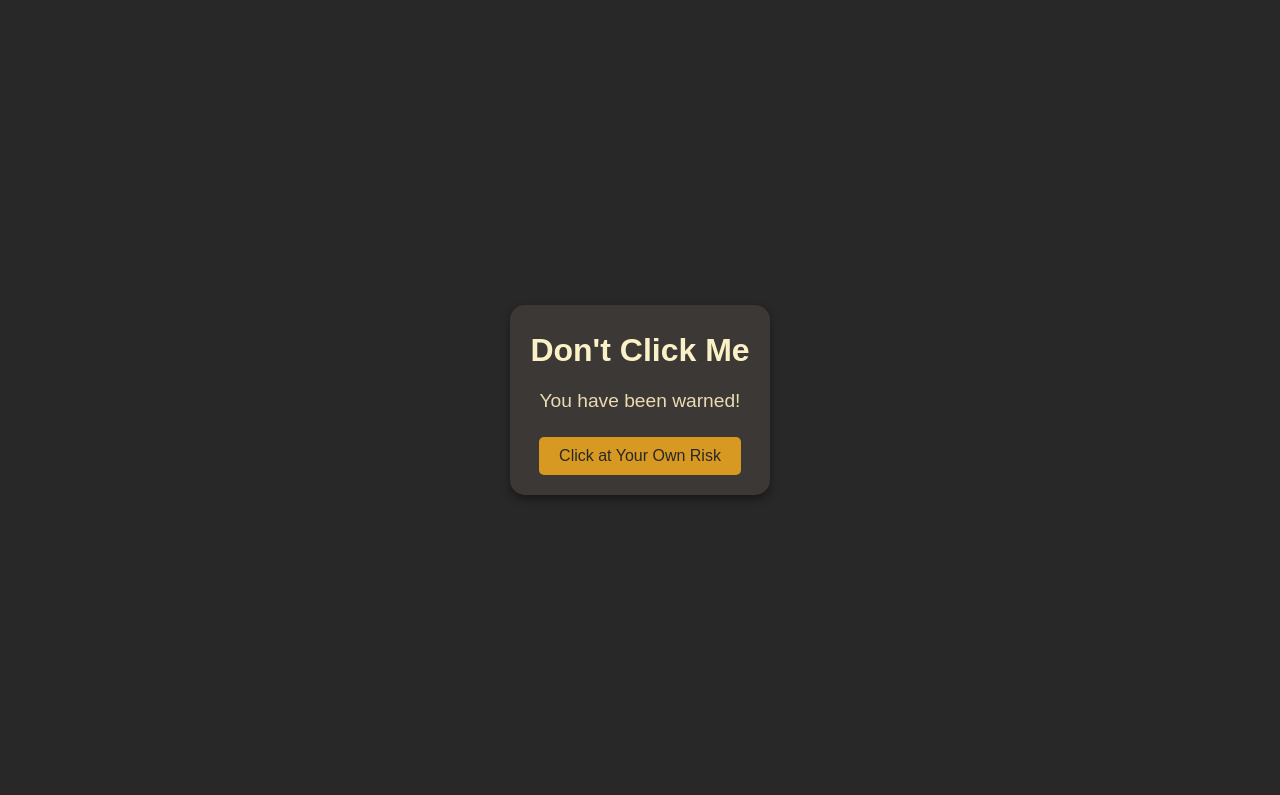
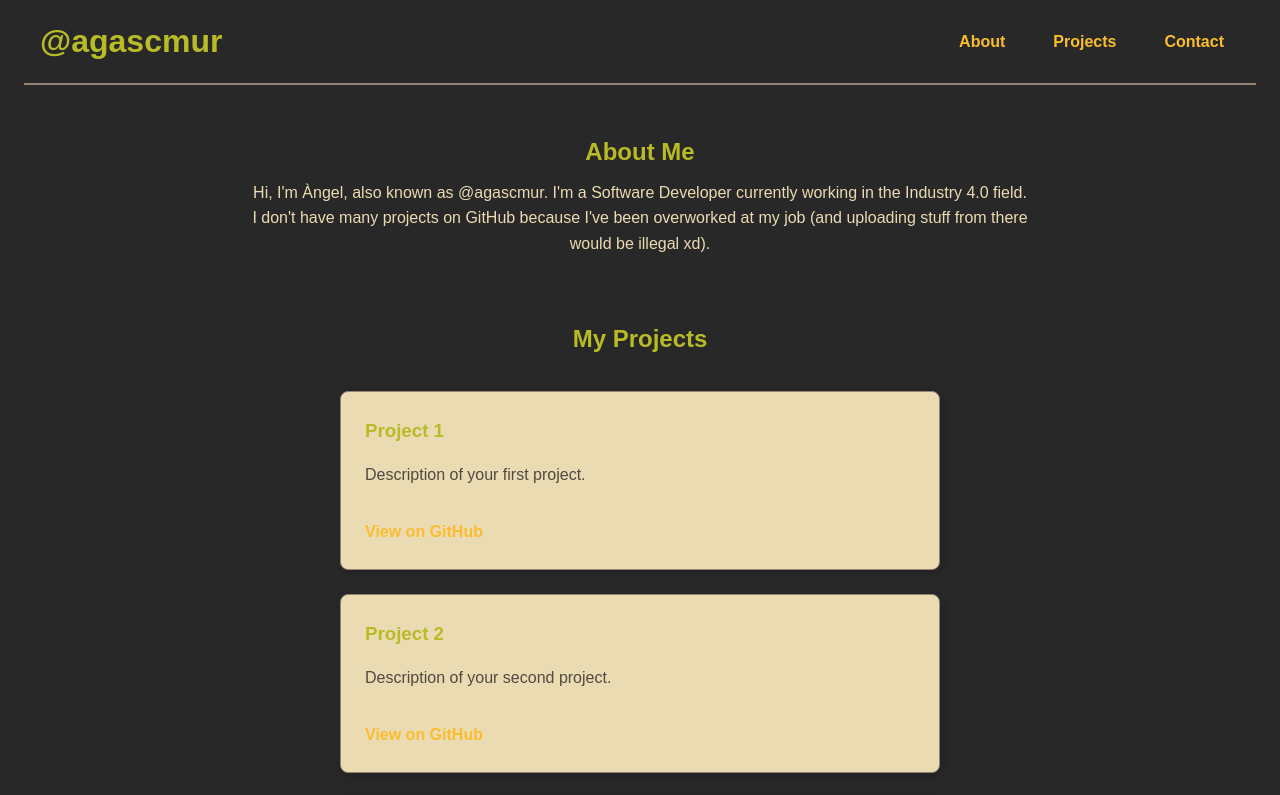
Before and after one commit to agascmur/my-portfolio, a React (Vite) app: page / in a window 1280 px wide. Shown: the top 795 px of the page. Built offline with nearby package versions, Linux system fonts and the light colour scheme.

Commit message:
im so done with guthub pages, this one works. Deployment 1.0

```diff
--- a/src/components/RickRoll.jsx
+++ b/src/components/RickRoll.jsx
@@ -1,5 +1,4 @@
 import React, { useState } from 'react';
-import '../styles/RickRoll.css'; // For styling (optional)
 
 const RickRoll = () => {
   const [showVideo, setShowVideo] = useState(false);
--- a/src/main.jsx
+++ b/src/main.jsx
@@ -9,8 +9,8 @@ ReactDOM.createRoot(document.getElementById('root')).render(
   <React.StrictMode>
     <Router>
       <Routes>
-        <Route path="/" element={<RickRoll />} />
-        <Route path="/rr" element={<App />} />
+        <Route path="/" element={<App />} />
+        <Route path="/rr" element={<RickRoll />} />
       </Routes>
     </Router>
   </React.StrictMode>
--- a/src/styles/RickRoll.css
+++ b/src/styles/RickRoll.css
@@ -1,42 +1,49 @@
-/* Base styles for the container */
+/* Eliminar márgenes y padding por defecto del body */
+body, html {
+  margin: 0;
+  padding: 0;
+  height: 100%;  /* Asegurar que el body y html ocupen toda la altura de la ventana */
+}
+
+/* Base styles para el contenedor */
 .rickroll-container {
   display: flex;
   align-items: center;
   justify-content: center;
-    height: 100vh;
-    width: 100vw;
-    background-color: #282828;  /* Dark background color (Gruvbox dark mode) */
+  height: 100vh;  /* Usar la altura total de la ventana */
+  width: 100vw;   /* Usar el ancho total de la ventana */
+  background-color: #282828;  /* Color de fondo oscuro (Gruvbox dark mode) */
   text-align: center;
   cursor: pointer;
 }
 
-  /* Styling for the content box */
+/* Estilos para el contenedor de contenido */
 .rickroll-content {
-    background-color: #3c3836;  /* Dark brownish background */
+  background-color: #3c3836;  /* Fondo marrón oscuro */
   padding: 20px;
   border-radius: 15px;
-    box-shadow: 0 4px 10px rgba(0, 0, 0, 0.4);  /* Slight shadow for depth */
+  box-shadow: 0 4px 10px rgba(0, 0, 0, 0.4);  /* Sombra ligera para profundidad */
 }
 
-  /* Title styling */
+/* Estilos para el título */
 .rickroll-title {
   font-size: 2em;
   margin-bottom: 10px;
-    color: #fbf1c7;  /* Light yellow for the title */
+  color: #fbf1c7;  /* Amarillo claro para el título */
 }
 
-  /* Description text styling */
+/* Estilos para la descripción */
 .rickroll-description {
   font-size: 1.2em;
   margin-bottom: 20px;
-    color: #ebdbb2;  /* Off-white color for the description */
+  color: #ebdbb2;  /* Color blanco roto para la descripción */
 }
 
-  /* Button styling */
+/* Estilos para el botón */
 .rickroll-button {
   font-size: 1em;
-    color: #282828;  /* Dark color for button text */
-    background-color: #d79921;  /* Gruvbox yellow */
+  color: #282828;  /* Color oscuro para el texto del botón */
+  background-color: #d79921;  /* Amarillo Gruvbox */
   border: none;
   border-radius: 5px;
   padding: 10px 20px;
@@ -44,12 +51,12 @@
   transition: background-color 0.3s;
 }
 
-  /* Button hover effect */
+/* Efecto de hover para el botón */
 .rickroll-button:hover {
-    background-color: #b57614;  /* Darker yellow-orange */
+  background-color: #b57614;  /* Amarillo-naranja más oscuro */
 }
 
-  /* Styling for the iframe container */
+/* Estilos para el contenedor del iframe */
 .video-container {
   margin-top: 20px;
   display: flex;
--- a/vite.config.js
+++ b/vite.config.js
@@ -1,8 +1,16 @@
-import { defineConfig } from 'vite'
-import react from '@vitejs/plugin-react-swc'
+import { defineConfig } from 'vite';
+import react from '@vitejs/plugin-react-swc';
 
-// https://vite.dev/config/
 export default defineConfig({
   plugins: [react()],
-  base: '/my-portfolio',  // Ensure this matches the name of your repository
-})
+  base: '/my-portfolio/', // Ensure this matches the repository name
+
+  build: {
+    rollupOptions: {
+      input: {
+        main: './index.html', // Default page (Home)
+        rr: './rr.html', // New HTML page for Rick Roll
+      },
+    },
+  },
+});
```
Also changed, not shown: rr.html (added, +13 -0 lines), src/rr.jsx (added, +10 -0 lines). Lines whose indentation alone changed are shown as unchanged.
